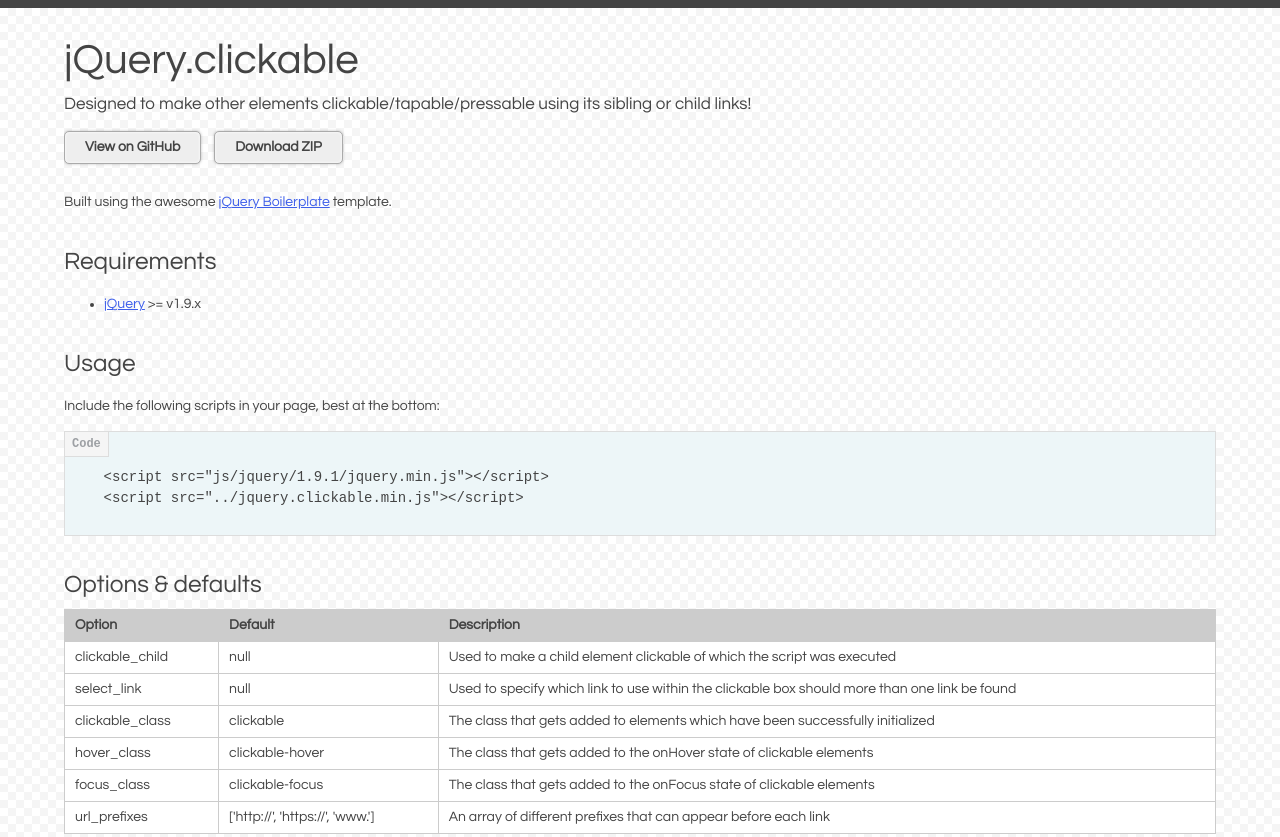
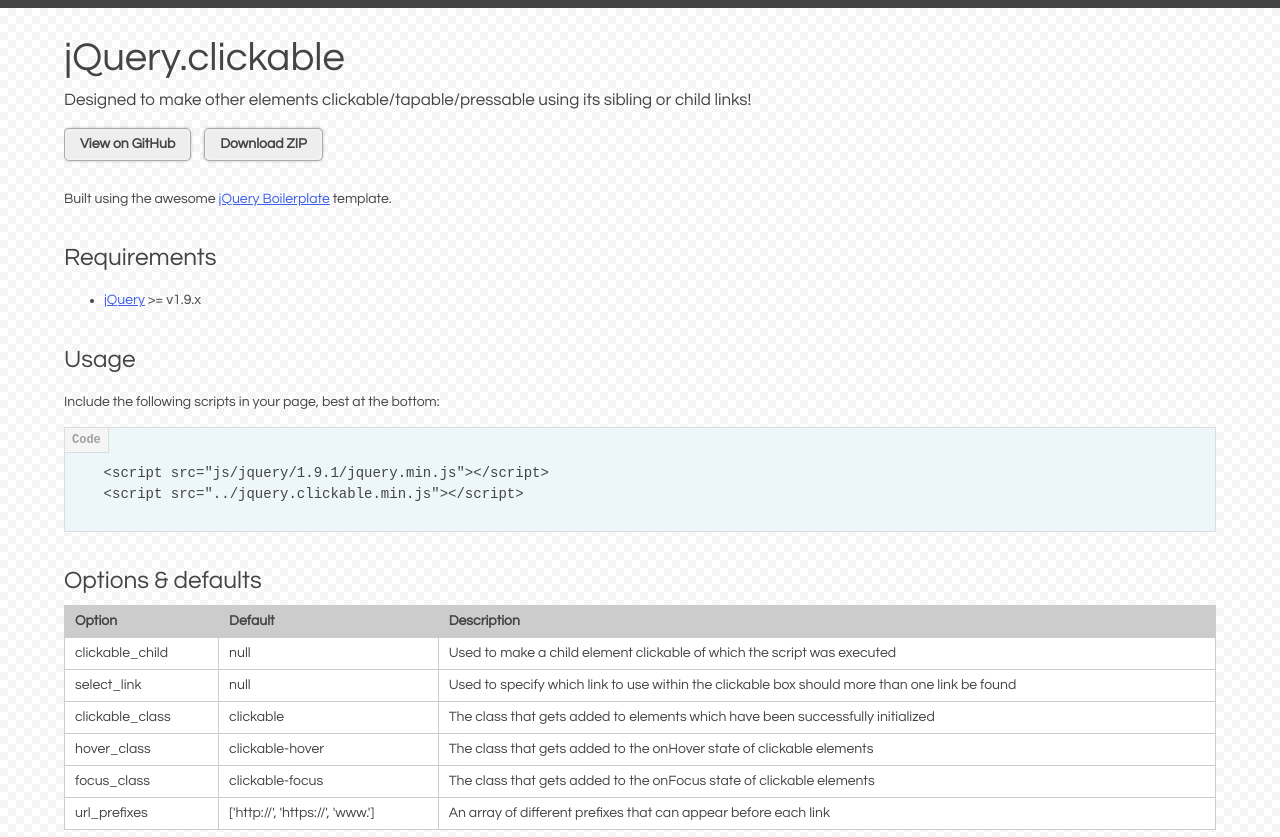
Before and after one commit to lawlesscreation/jquery.clickable, a plain HTML site: page index.html in a window 1280 px wide. Shown: the top 837 px of the page. Drawn offline with nearby package versions, Linux system fonts and the light colour scheme.

Commit message:
tweaked demo

```diff
--- a/gh-pages/css/styles.css
+++ b/gh-pages/css/styles.css
@@ -27,7 +27,7 @@
 }
 
 h1 {
-  font-size: 299.95%;
+  font-size: 285.75%;
   margin: .5em 0 0;
 }
 
@@ -65,6 +65,9 @@
   overflow: hidden;
   padding: 2.5em 5px 5px;
   position: relative;
+  white-space: pre;
+  overflow-x: scroll;
+
 }
 
 pre:after {
@@ -131,7 +134,7 @@
   display: inline-block;
   font-weight: 700;
   margin: 1em 10px 1em 0;
-  padding: 5px 20px;
+  padding: 5px 15px;
   text-align: center;
   text-decoration: none;
 }
```
